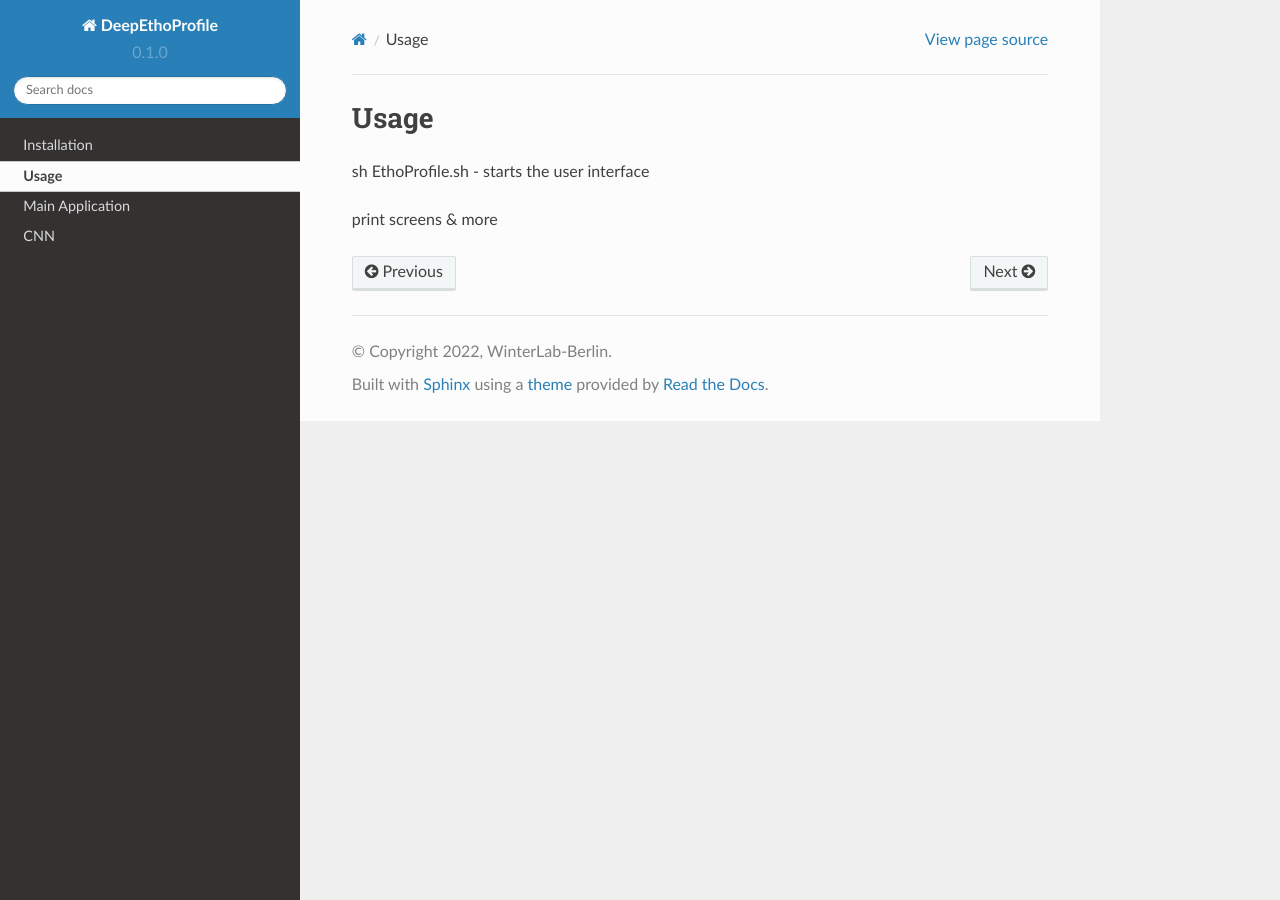
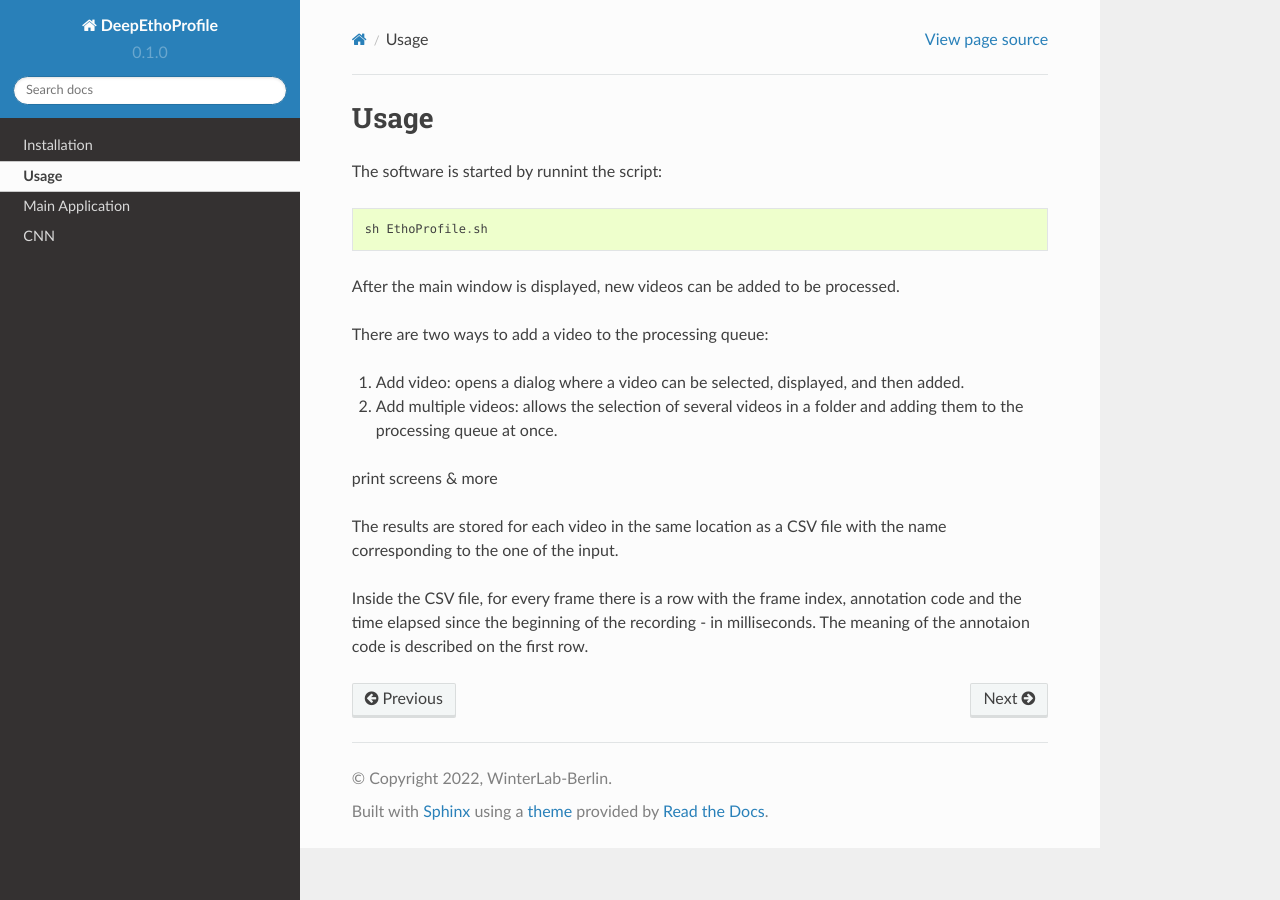
Before and after one commit to WinterLab-Berlin/DeepEthoProfile, a Sphinx documentation site: the page built from docs/source/usage.rst, in a window 1280 px wide. Built offline with Sphinx 7.4.7 and the Read the Docs theme 2.0.0, drawn with Linux system fonts in a browser that asks for light colours.

Commit message:
usage rtd

```diff
--- a/docs/source/usage.rst
+++ b/docs/source/usage.rst
@@ -1,7 +1,24 @@
 Usage
 =====
 
-sh EthoProfile.sh - starts the user interface
+The software is started by runnint the script:
+
+.. code-block::
+
+   sh EthoProfile.sh
+
+After the main window is displayed, new videos can be added to be processed.
+
+There are two ways to add a video to the processing queue:
 
 
+#. Add video: opens a dialog where a video can be selected, displayed, and then added.
+
+#. Add multiple videos: allows the selection of several videos in a folder and adding them to the processing queue at once.
+
 print screens & more
+
+The results are stored for each video in the same location as a CSV file with the name corresponding to the one of the input.
+
+Inside the CSV file, for every frame there is a row with the frame index, annotation code and the time elapsed since the beginning of the recording - in milliseconds.
+The meaning of the annotaion code is described on the first row.
```
